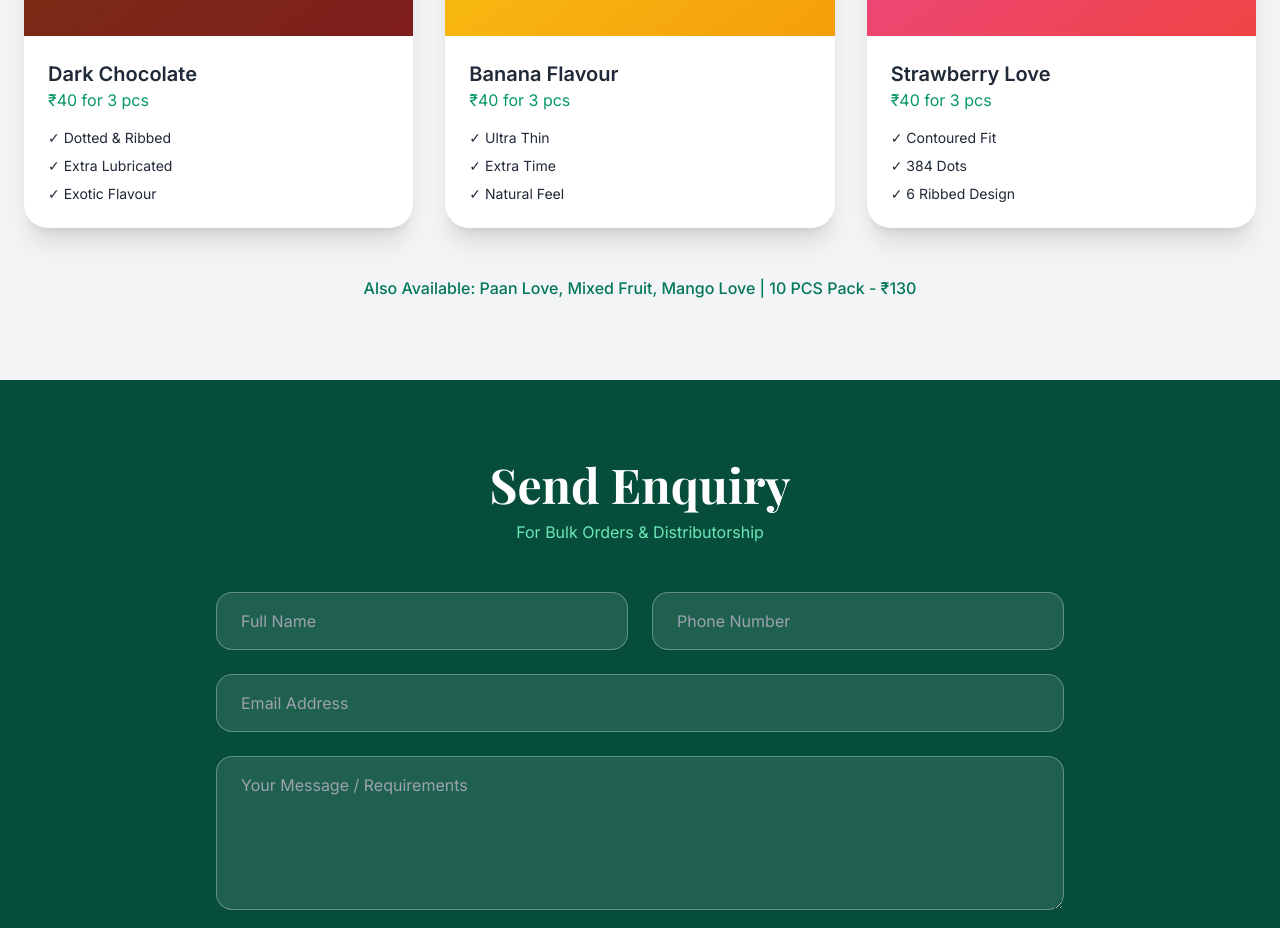
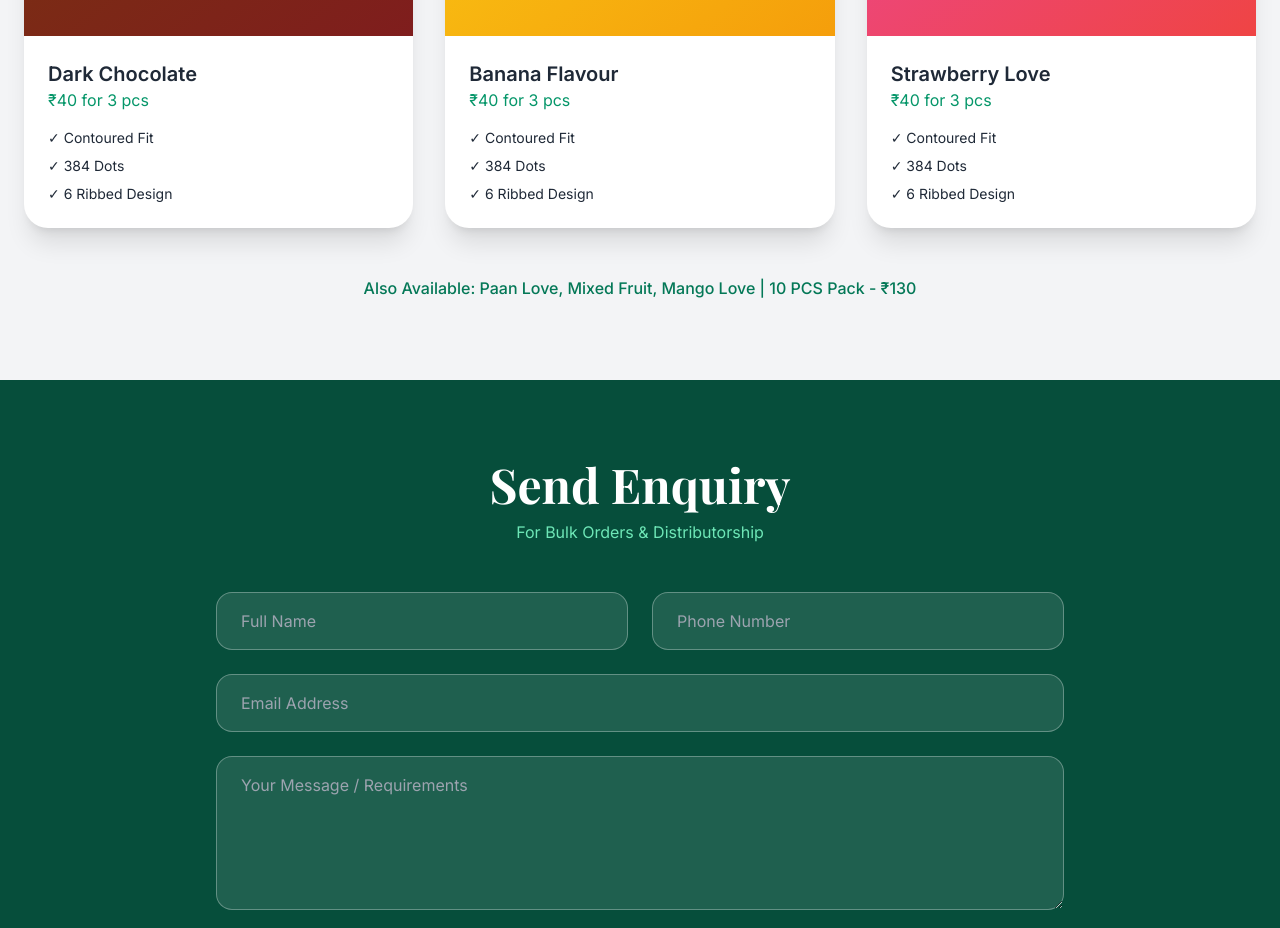
Before and after one commit to Akshatkhurana77/Pharma, a plain HTML site: page index.html in a window 1280 px wide. Shown: the part 2160-3088 px from the top of the page. Drawn offline with nearby package versions, Linux system fonts and the light colour scheme.

```diff
--- a/index.html
+++ b/index.html
@@ -182,9 +182,9 @@
                         <h4 class="font-bold text-xl">Dark Chocolate</h4>
                         <p class="text-emerald-600">₹40 for 3 pcs</p>
                         <ul class="mt-4 space-y-2 text-sm">
-                            <li>✓ Dotted & Ribbed</li>
-                            <li>✓ Extra Lubricated</li>
-                            <li>✓ Exotic Flavour</li>
+                            <li>✓ Contoured Fit</li>
+                            <li>✓ 384 Dots</li>
+                            <li>✓ 6 Ribbed Design</li>
                         </ul>
                     </div>
                 </div>
@@ -197,9 +197,9 @@
                         <h4 class="font-bold text-xl">Banana Flavour</h4>
                         <p class="text-emerald-600">₹40 for 3 pcs</p>
                         <ul class="mt-4 space-y-2 text-sm">
-                            <li>✓ Ultra Thin</li>
-                            <li>✓ Extra Time</li>
-                            <li>✓ Natural Feel</li>
+                            <li>✓ Contoured Fit</li>
+                            <li>✓ 384 Dots</li>
+                            <li>✓ 6 Ribbed Design</li>
                         </ul>
                     </div>
                 </div>
```
